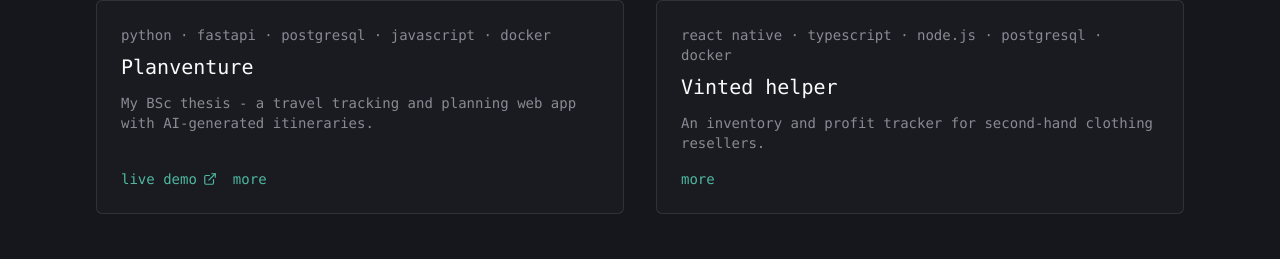
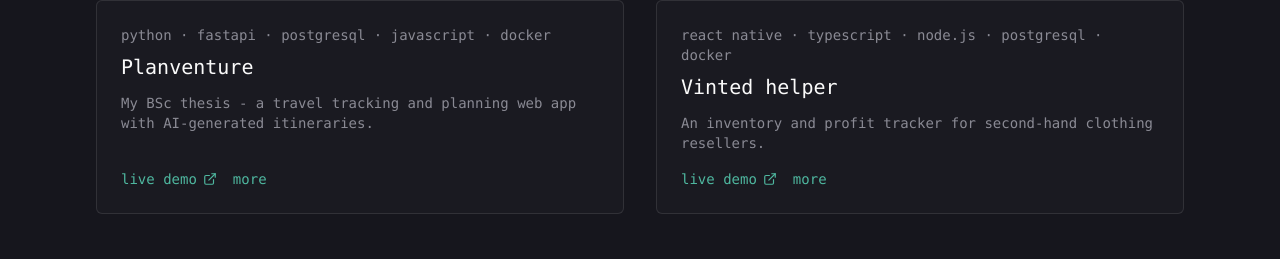
Before and after one commit to VargaEszter11/portfolio, a React (Vite) app: page / in a window 1280 px wide. Shown: the part 759-1018 px from the top of the page. Built offline with nearby package versions, Linux system fonts and the light colour scheme.

Commit message:
add link to vinted helper

```diff
--- a/src/components/Projects.jsx
+++ b/src/components/Projects.jsx
@@ -41,6 +41,7 @@ function Projects() {
                             stack="react native · typescript · node.js · postgresql · docker"
                             title="Vinted helper"
                             description="An inventory and profit tracker for second-hand clothing resellers."
+                            demoLink="https://vinted.hunlehet.hu/"
                             details={[
                                 'Vinted helper is a mobile app for people who resell second-hand clothes. It tracks your inventory with photos, shows the profit per item, and supports bundles with automatic price splitting.',
                                 'The backend is a Fastify REST API with JWT authentication on PostgreSQL, and the app is built with React Native and TypeScript. Everything runs in Docker.',
```
